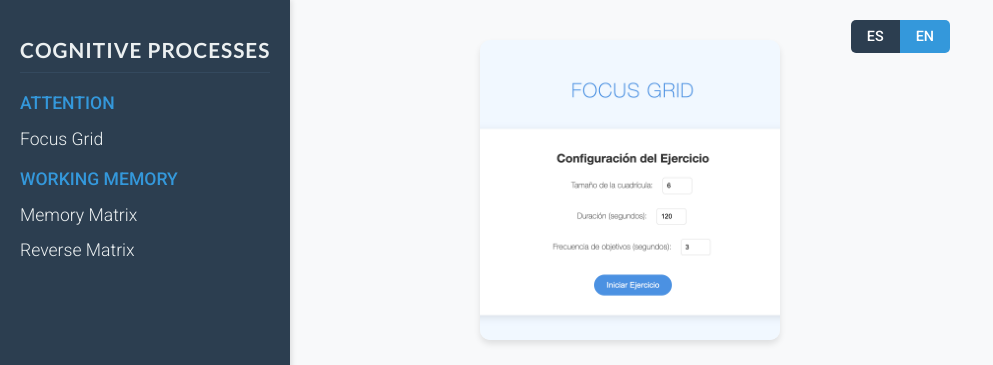
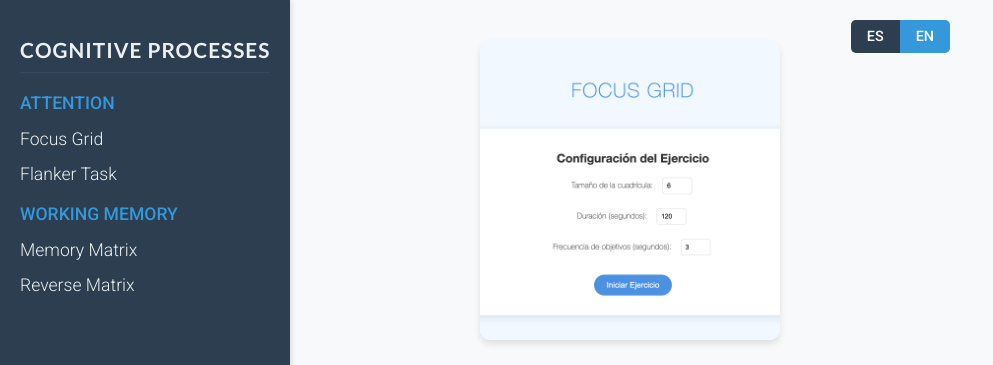
Before and after one commit to jomatorralba/PruebaDash, a plain HTML site: page index.html in a window 1280 px wide. Shown: the top 365 px of the page, without its empty margins (0-993 px from the left). Drawn offline with Linux system fonts and the light colour scheme.

Commit message:
Update index.html
solo flanker task como titulo

```diff
--- a/index.html
+++ b/index.html
@@ -166,6 +166,7 @@
             <div class="category-title">ATTENTION</div>
             <ul>
                 <li><a href="?exercise=focus_grid">Focus Grid</a></li>
+                <li><a href="?exercise=flanker_task">Flanker Task</a></li>
             </ul>
             <div class="category-title">WORKING MEMORY</div>
             <ul>
```
